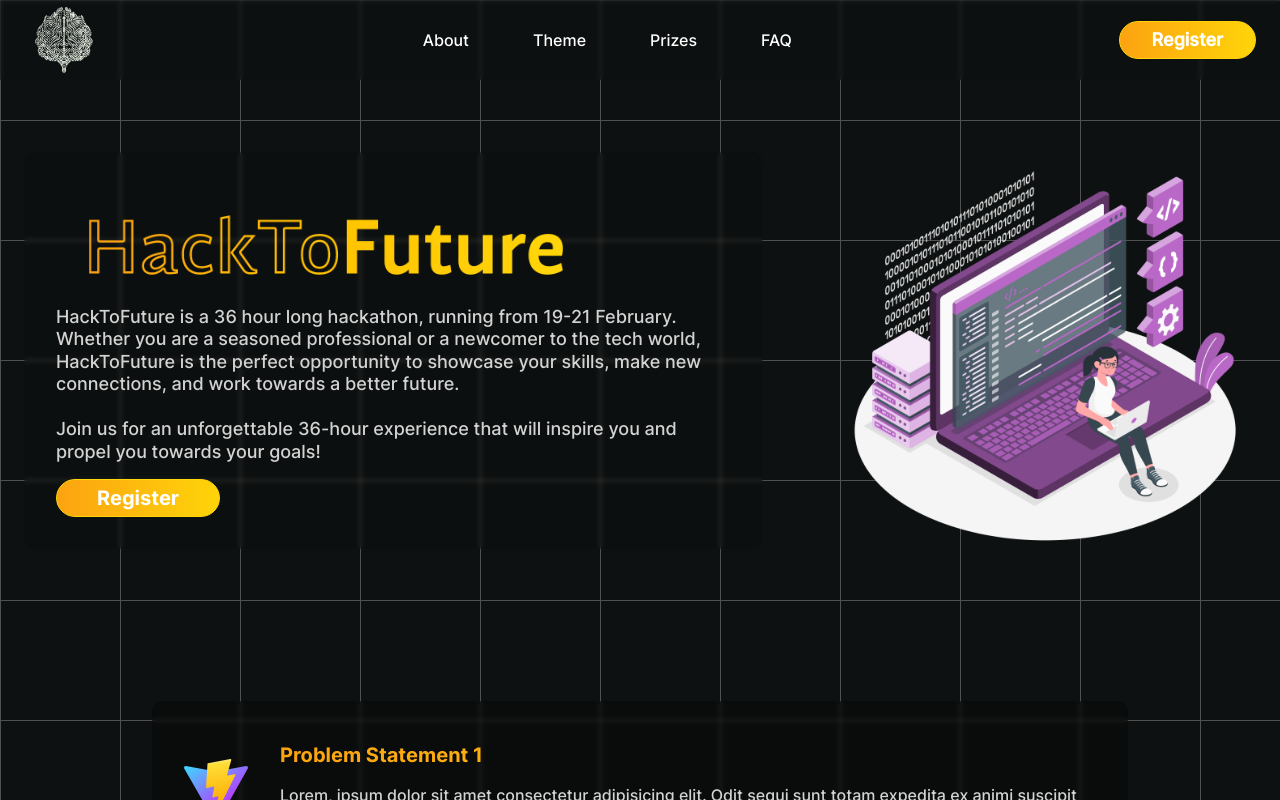
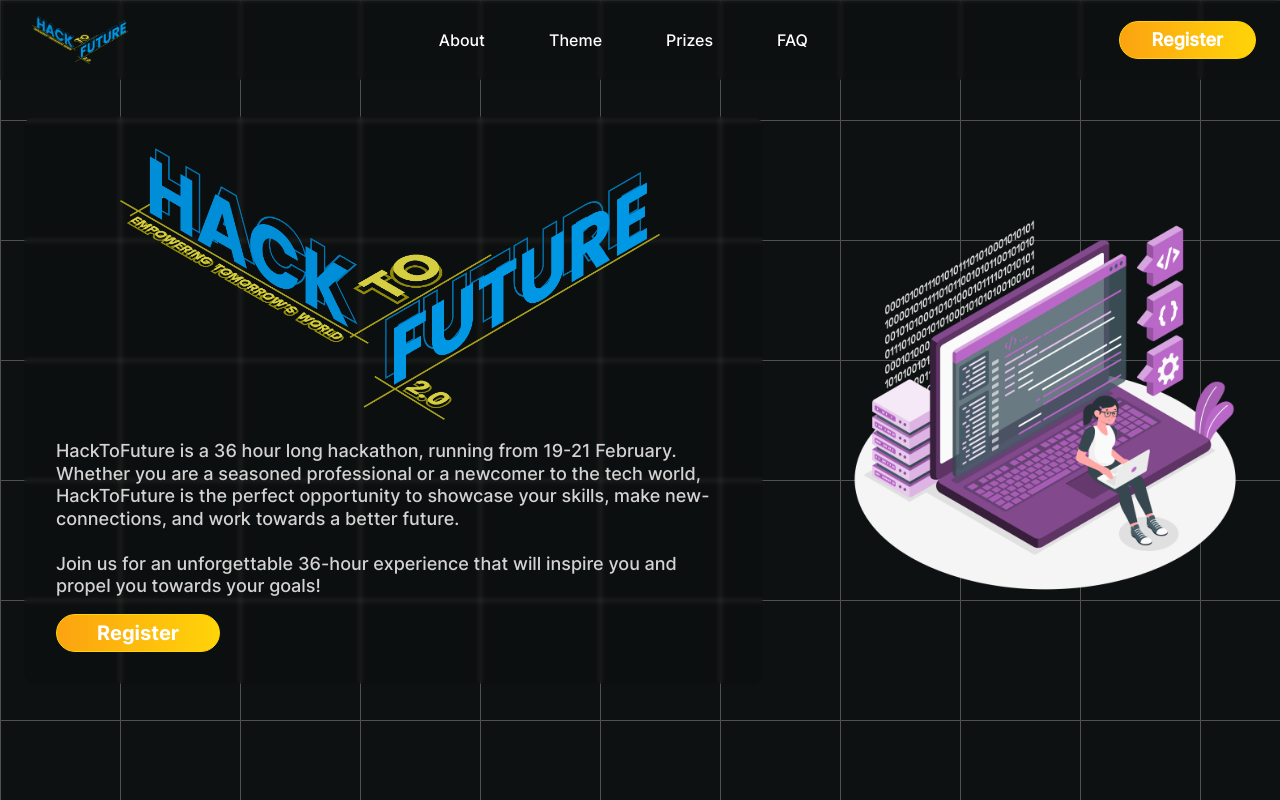
Before and after one commit to HackToFuture/htf-2.0, a React (Vite) app in the folder hacktofuture/: page / in a window 1280 px wide. Shown: the top 800 px of the page. Built offline with nearby package versions, Linux system fonts and the light colour scheme.

Commit message:
logo changes

```diff
--- a/hacktofuture/src/components/Footer.jsx
+++ b/hacktofuture/src/components/Footer.jsx
@@ -7,7 +7,7 @@ const Footer = () => {
       <div className="flex items-center justify-between h-10 relative">
         <p className="text-text_col_1 font-semibold text-2xl ml-8 ">SJEC</p>
         <p className="text-text_col_1 font-thin text-xs absolute left-1/2 transform -translate-x-1/2 w-56 bottom-11 sm:bottom-3">
-          &copy;2024 thesceptixclub | All rights reserved.
+          &copy;2024 the sceptix club | All rights reserved.
         </p>
         <img
           src="/src/assets/hack-to-future-mini.png"
--- a/hacktofuture/src/components/Header.jsx
+++ b/hacktofuture/src/components/Header.jsx
@@ -32,9 +32,9 @@ const Header = () => {
         <nav className="flex-grow flex justify-between items-center mr-6">
           <div className="flex-shrink-0 ml-8">
             <img
-              src="src/assets/sceptix-logo.png"
+              src="./src/assets/htf-logo.png"
               alt="logo"
-              className="aspect-auto w-10"
+              className="aspect-auto w-24"
             />
           </div>
 
@@ -65,9 +65,9 @@ const Header = () => {
         <nav className="flex-grow flex justify-between items-center ">
           <div className="flex-shrink-0 ml-8">
             <img
-              src="src/assets/sceptix-logo.png"
+              src="./src/assets/htf-logo.png"
               alt="logo"
-              className="aspect-auto w-16"
+              className="aspect-auto w-24"
             />
           </div>
           <ul className="flex justify-center text-md">
--- a/hacktofuture/src/components/Hero.jsx
+++ b/hacktofuture/src/components/Hero.jsx
@@ -20,17 +20,17 @@ const Hero = () => {
     <section>
       <div className="py-5">
         <div className=" container mx-auto flex flex-col md:flex-row items-center my-12 md:my-24">
-          <div className="flex flex-col w-full bg-bg_color_2 bg-opacity-10 backdrop-blur-blur1 rounded-xl lg:w-4/5 ml-6 justify-center items-start p-8">
+          <div className="flex flex-col w-full bg-bg_color_2 bg-opacity-10 backdrop-blur-blur1 rounded-xl lg:w-4/5 ml-6  justify-center items-start p-8">
             <img
-              src="/src/assets/hack-to-future.png"
+              src="/src/assets/htf-logo.png"
               alt="htf logo"
-              className=" aspect-auto w-80 lg:w-4/5"
+              className="aspect-auto w-11/12 lg:w-4/5 mb-5 lg:ml-16 ml-3"
             />
             <p className="text-base md:text-lg font-medium text-text_col_1 mb-4 leading-tight md:leading-tight font-intermed">
               HackToFuture is a 36 hour long hackathon, running from 19-21
               February. Whether you are a seasoned professional or a newcomer to
               the tech world, HackToFuture is the perfect opportunity to
-              showcase your skills, make new connections, and work towards a
+              showcase your skills, make new- connections, and work towards a
               better future. <br />
               <br /> Join us for an unforgettable 36-hour experience that will
               inspire you and propel you towards your goals!
```
Also changed, not shown: hacktofuture/src/assets/htf-logo.png (added).
